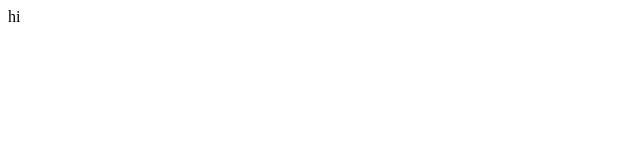
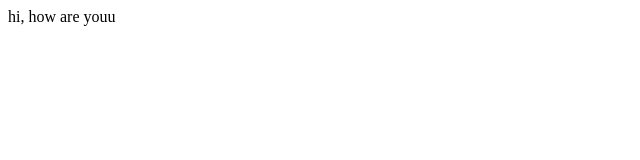
Before and after one commit to sohail0419/freestyle, a plain HTML site: page index.html in a window 1280 px wide. Shown: the whole page, without its empty margins (0-640 px from the left). Drawn offline with Linux system fonts and the light colour scheme.

Commit message:
second push

```diff
--- a/index.html
+++ b/index.html
@@ -1,5 +1,5 @@
 <html>
 	<body>
-		hi
+		hi, how are youu
 	</body>
 </html>
```
